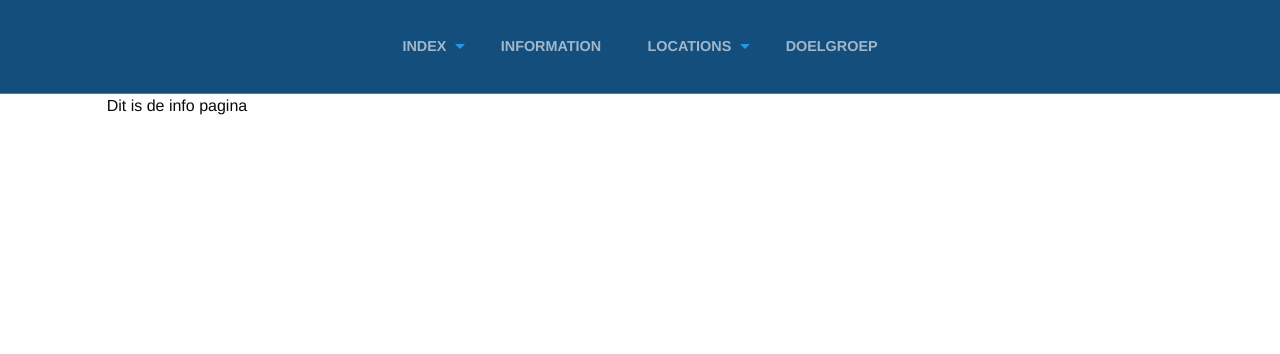
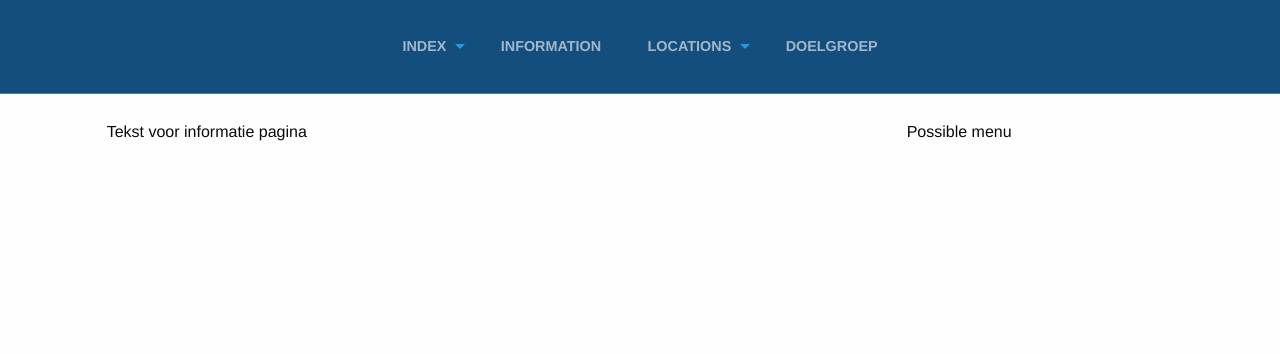
Before and after one commit to nbelzer/check-je-stress, a PHP site: page /info/ in a window 1280 px wide. Shown: the top 354 px of the page. Run offline with PHP 8.4, Linux system fonts and the light colour scheme.

Commit message:
Started working on information page

```diff
--- a/src/info/index.php
+++ b/src/info/index.php
@@ -11,7 +11,14 @@ $page->head = '<link rel="stylesheet" href="'.$page->path_to_root
 $page->title = "Informatie";
 $page->body = <<<CONTENT
 
-Dit is de info pagina
+<div class='row'>
+  <div class='medium-9 columns'>
+    Tekst voor informatie pagina
+  </div>
+  <div class='medium-3 columns'>
+    Possible menu
+  </div>
+</div>
 
 CONTENT;
 $page->create();
--- a/src/resources/css/specific/index.css
+++ b/src/resources/css/specific/index.css
@@ -25,7 +25,7 @@
 }
 
 .content {
-  padding: 0 !important;
+  padding: 0px !important;
 }
 
 .top-bar {
--- a/src/resources/css/stress.css
+++ b/src/resources/css/stress.css
@@ -121,7 +121,7 @@
 }
 
 .content {
-  padding-top: 94px;
+  padding-top: 120px;
 }
 
 .columns {
```
